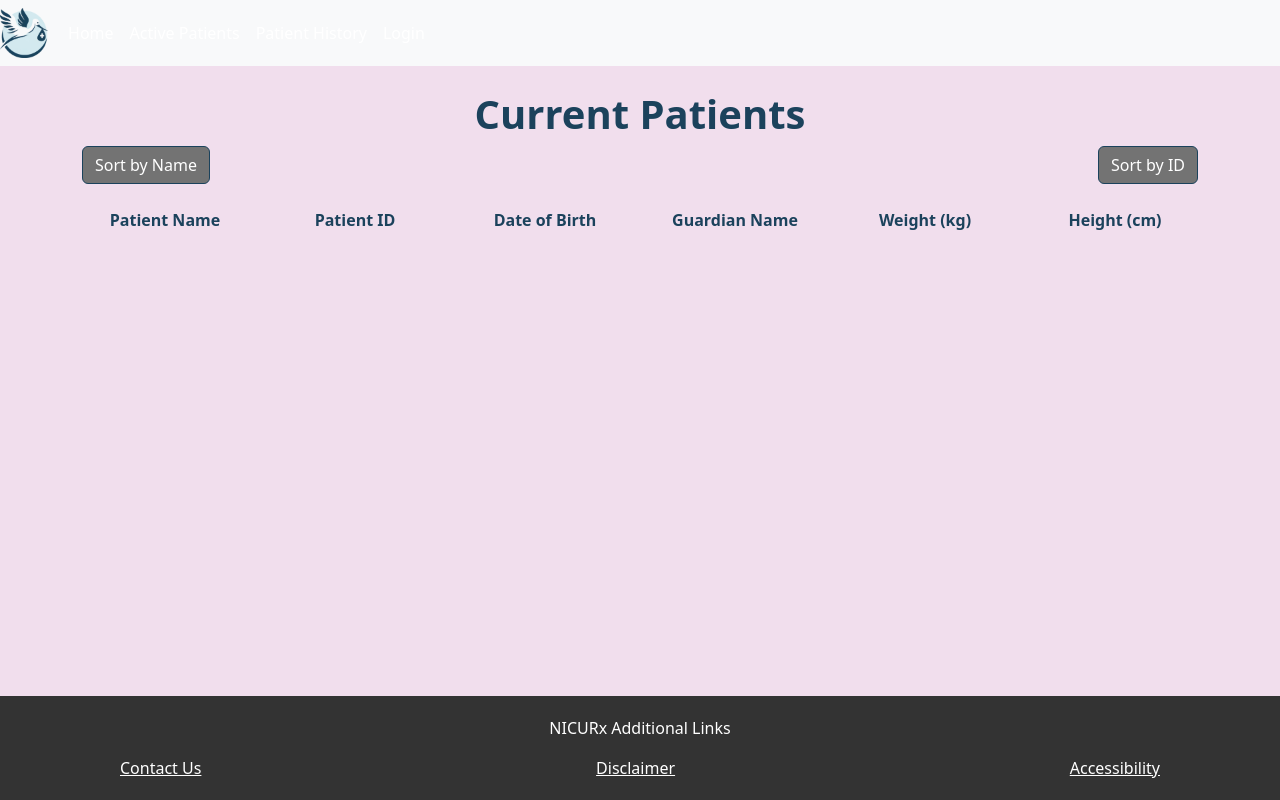
After one commit to LDELZ/nicurx, a Django app: page /patient_grid/ in a window 1280 px wide. The commit adds this page. Run offline with Django 4.2, Linux system fonts and the light colour scheme; data that the repository does not hold is empty; some libraries are stand-ins or nearby versions.

Commit message:
Implemented the Patient model

```diff
--- a/nicurx_app/admin.py
+++ b/nicurx_app/admin.py
@@ -1,5 +1,7 @@
 from django.contrib import admin
 
 # Register your models here.
-from .models import Medication
+from .models import Medication, Patient, MedicalRecord
 admin.site.register(Medication)
+admin.site.register(Patient)
+admin.site.register(MedicalRecord)
--- a/nicurx_app/templates/nicurx_app/base_template.html
+++ b/nicurx_app/templates/nicurx_app/base_template.html
@@ -28,6 +28,8 @@
            <div class="navbar-nav">
              <!--  {% url 'index' %}  is defined in url path to dynamically create url -->
              <a class="nav-link active" aria-current="page" href="{% url 'index' %}">Home</a>
+             <a class="nav-link active" aria-current="page" href="{% url 'patient_grid' %}">Active Patients</a>
+             <a class="nav-link active" aria-current="page" href="{% url 'patient_grid' %}">Patient History</a>
              {% if user.is_authenticated %}
 
              {% else %}
--- /dev/null
+++ b/nicurx_app/templates/nicurx_app/patient_grid.html
@@ -0,0 +1,50 @@
+<!-- inherit from base.html-->
+{% extends "nicurx_app/base_template.html" %}
+{% load static %}
+
+<!-- Replace block content in base_template.html -->
+{% block content %}
+<div style="text-align: center;">
+    <br><h1><strong>Current Patients</strong></h1>
+</div>
+<div class="container">
+    <div class="row justify-content-between">
+        <div class="col-auto">
+            <a href="/patient_grid/" class="btn btn-primary custom-btn-primary">Sort by Name</a>
+        </div>
+        <div class="col-auto">
+            <a href="/patient_grid_ID/" class="btn btn-primary custom-btn-primary">Sort by ID</a>
+        </div>
+    </div>
+</div>
+<br>
+<div class="container">
+    <strong>
+      <div class="row">
+        <div class="col">Patient Name</div>
+        <div class="col">Patient ID</div>
+        <div class="col">Date of Birth</div>
+        <div class="col">Guardian Name</div>
+        <div class="col">Weight (kg)</div>
+        <div class="col">Height (cm)</div>
+      </div>
+    </strong>
+  </div>
+
+<br>
+        <div class="container">
+            {% for i in active_patients %}
+              <div class="row">
+                <div class="col">{{ i.last_name }}, {{ i.first_name }}</div>
+                <div class="col">{{ i.id_number }}</div>
+                <div class="col">{{ i.date_of_birth }}</div>
+                <div class="col">{{ i.guardian_name }}</div>
+                <div class="col">{{ i.weight }}</div>
+                <div class="col">{{ i.height }}</div>
+              </div>
+            {% endfor %}
+          </div>
+
+    <ul>
+
+{% endblock content %}
--- a/nicurx_app/urls.py
+++ b/nicurx_app/urls.py
@@ -14,4 +14,7 @@ path('accessibility/', views.accessibility_view, name='accessibility'),
 path('disclaimer/', views.disclaimer_view, name='disclaimer'),
 path('supervisor_login/', views.supervisor_login_view, name='supervisor_login'),
 path('contact_info/', views.contact_info_view, name='supervisor_login'),
+path('patient_list/', views.patient_list_view, name='patient_list'),
+path('patient_grid/', views.patient_grid_view, name='patient_grid'),
+path('patient_grid_ID/', views.patient_grid_view_ID, name='patient_grid_ID'),
 ]
--- a/nicurx_app/views.py
+++ b/nicurx_app/views.py
@@ -1,5 +1,9 @@
-from django.shortcuts import render
+from django.shortcuts import render, redirect
 from django.http import HttpResponse
+from .models import *
+from django.views import generic
+from .forms import PatientForm
+
 # Create your views here.
 def index(request):
     # Render index.html
@@ -16,3 +20,18 @@ def supervisor_login_view(request):
 
 def contact_info_view(request):
     return render(request, 'nicurx_app/contact_info.html')
+
+def patient_list_view(request):
+   active_patients = Patient.objects.filter(is_active=True)
+   print("active patient query set", active_patients)
+   return render( request, 'nicurx_app/patient_list.html', {'active_patients':active_patients})
+
+def patient_grid_view(request):
+   active_patients = Patient.objects.filter(is_active=True).order_by('last_name')
+   print("active patient query set", active_patients)
+   return render( request, 'nicurx_app/patient_grid.html', {'active_patients':active_patients})
+
+def patient_grid_view_ID(request):
+   active_patients = Patient.objects.filter(is_active=True).order_by('id_number')
+   print("active patient query set", active_patients)
+   return render( request, 'nicurx_app/patient_grid.html', {'active_patients':active_patients})
--- a/static/styles.css
+++ b/static/styles.css
@@ -35,7 +35,7 @@ body{
 
 .myDiv {
       border: 4px outset #1b425c;
-      background-color: #F7F7F7;
+      background-color: #fcffeb;
       text-align: left;
 }
 
@@ -72,3 +72,13 @@ color: black;
       background-color: #737373;
       border-color: #1b425c;
   }
+
+.custom-card {
+      background-color: #FCFFEB;
+      width: 80%;
+      margin: 0 auto;
+}
+.custom-card-header {
+      background-color: #1b425c;
+      color: #ffffff;
+  }
```
Also changed, not shown: nicurx_app/forms.py (added, +14 -0 lines), nicurx_app/models.py (+23 -8 lines), nicurx_app/templates/nicurx_app/index.html (+1 -13 lines), nicurx_app/templates/nicurx_app/patient_list.html (added, +26 -0 lines), nicurx_app/migrations/0007_medicalrecord_rename_name_medication_medication_name_and_more.py (added), nicurx_app/migrations/0008_remove_medication_email.py (added), nicurx_app/migrations/0009_remove_patient_portfolio.py (added), nicurx_app/migrations/0010_patient_height_patient_is_active_patient_weight.py (added), nicurx_app/migrations/0011_alter_patient_height_alter_patient_weight.py (added), nicurx_app/migrations/0012_patient_id_number.py (added), nicurx_app/migrations/0013_remove_patient_name_patient_first_name_and_more.py (added), nicurx_app/templates/nicurx_app/patient_detail.html (added).
